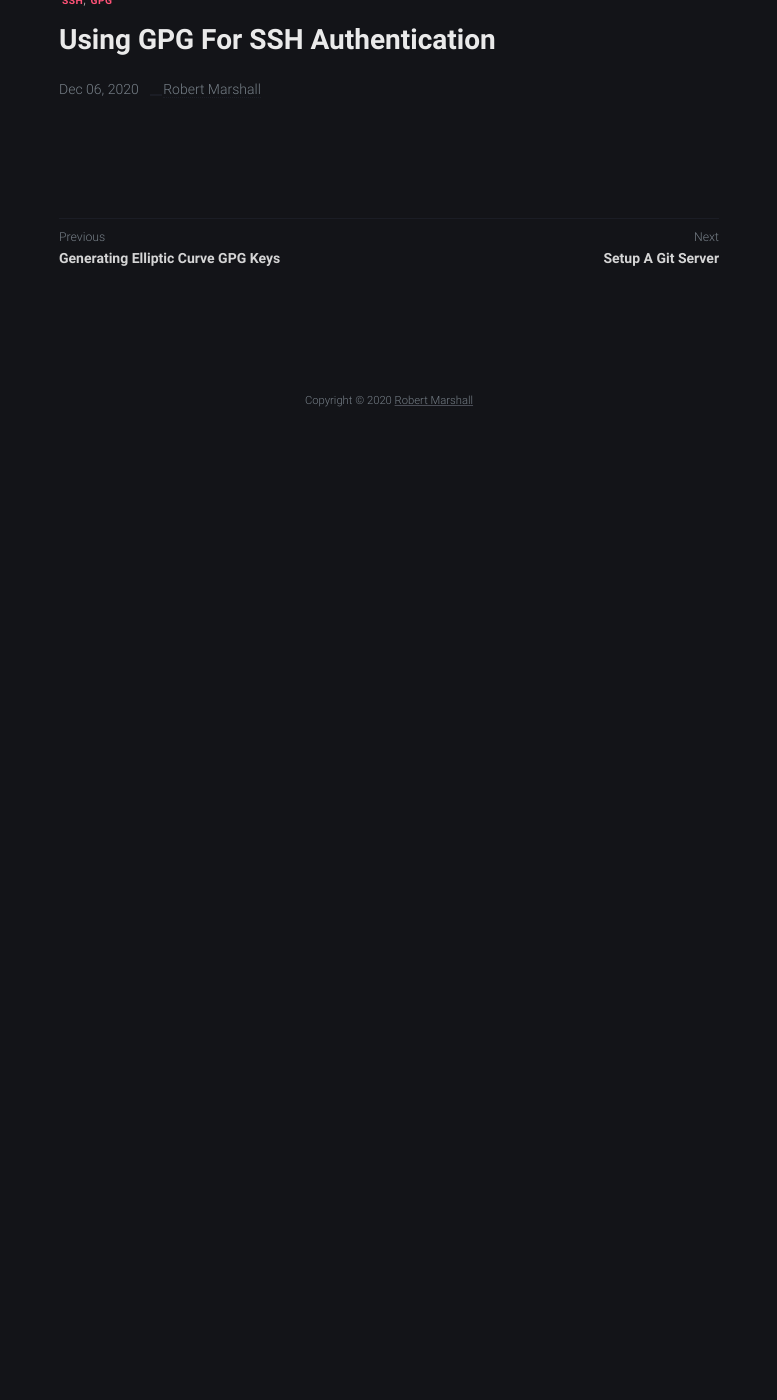
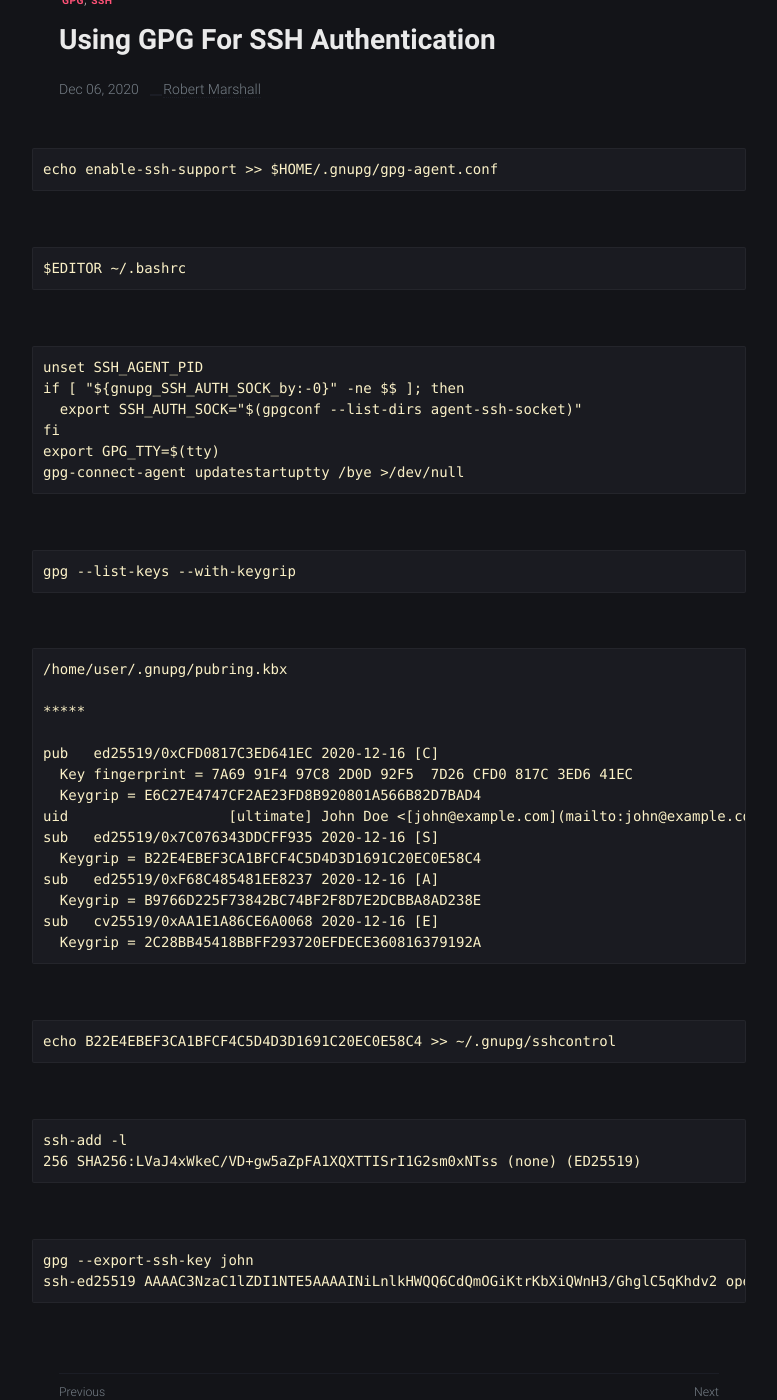
Before and after one commit to robert-marshall/xyz, a Jekyll site: the page built from _posts/2020-12-06-using-gpg-for-ssh-authentication.md, in a window 1280 px wide and 1400 px high, scrolled down 230 px. Shown: the whole window, without its empty margins (251-1028 px from the left). Built offline with Jekyll 4.4.1, drawn with Linux system fonts in a browser that asks for light colours; before the commit the page ends 900 px from its top, so only the background shows below that.

Commit message:
Reinventing the wheel. Again.

````diff
--- a/_posts/2020-12-06-using-gpg-for-ssh-authentication.md
+++ b/_posts/2020-12-06-using-gpg-for-ssh-authentication.md
@@ -2,5 +2,71 @@
 layout: post
 title: "Using GPG For SSH Authentication"
 date: 2020-12-06
-tags: [ssh, gpg]
+tags: [gpg, ssh]
 ---
+
+```
+echo enable-ssh-support >> $HOME/.gnupg/gpg-agent.conf
+```
+
+<br />
+
+```
+$EDITOR ~/.bashrc
+```
+
+<br />
+
+```
+unset SSH_AGENT_PID
+if [ "${gnupg_SSH_AUTH_SOCK_by:-0}" -ne $$ ]; then
+  export SSH_AUTH_SOCK="$(gpgconf --list-dirs agent-ssh-socket)"
+fi
+export GPG_TTY=$(tty)
+gpg-connect-agent updatestartuptty /bye >/dev/null
+```
+
+<br />
+
+```
+gpg --list-keys --with-keygrip
+```
+
+<br />
+
+```
+/home/user/.gnupg/pubring.kbx
+
+*****
+
+pub   ed25519/0xCFD0817C3ED641EC 2020-12-16 [C]
+  Key fingerprint = 7A69 91F4 97C8 2D0D 92F5  7D26 CFD0 817C 3ED6 41EC
+  Keygrip = E6C27E4747CF2AE23FD8B920801A566B82D7BAD4
+uid                   [ultimate] John Doe <[john@example.com](mailto:john@example.com)>
+sub   ed25519/0x7C076343DDCFF935 2020-12-16 [S]
+  Keygrip = B22E4EBEF3CA1BFCF4C5D4D3D1691C20EC0E58C4
+sub   ed25519/0xF68C485481EE8237 2020-12-16 [A]
+  Keygrip = B9766D225F73842BC74BF2F8D7E2DCBBA8AD238E
+sub   cv25519/0xAA1E1A86CE6A0068 2020-12-16 [E]
+  Keygrip = 2C28BB45418BBFF293720EFDECE360816379192A
+```
+
+<br />
+
+```
+echo B22E4EBEF3CA1BFCF4C5D4D3D1691C20EC0E58C4 >> ~/.gnupg/sshcontrol
+```
+
+<br />
+
+```
+ssh-add -l
+256 SHA256:LVaJ4xWkeC/VD+gw5aZpFA1XQXTTISrI1G2sm0xNTss (none) (ED25519)
+```
+
+<br />
+
+```
+gpg --export-ssh-key john
+ssh-ed25519 AAAAC3NzaC1lZDI1NTE5AAAAINiLnlkHWQQ6CdQmOGiKtrKbXiQWnH3/GhglC5qKhdv2 openpgp:0x81EE8237
+```
````
